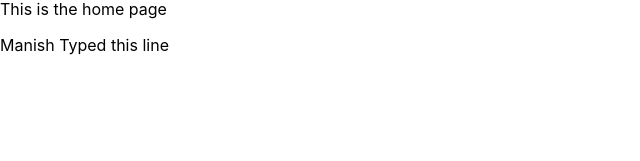
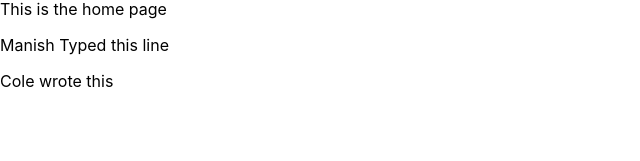
Before and after one commit to ACMW-UT/ACMW-Website, a React (Create React App) app in the folder app/: page / in a window 1280 px wide. Shown: the part 125-286 px from the top of the page, without its empty margins (0-640 px from the left). Built offline with nearby package versions, Linux system fonts and the light colour scheme.

Commit message:
Update home

```diff
--- a/app/src/pages/Home/Home.js
+++ b/app/src/pages/Home/Home.js
@@ -9,6 +9,7 @@ class Home extends React.Component {
                 <Navbar />
                 <p>This is the home page</p>
                 <p>Manish Typed this line</p>
+                <p>Cole wrote this</p>
             </div>
         )
     }
```
